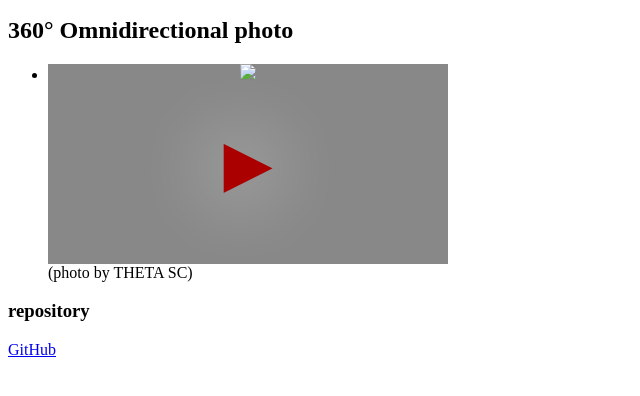
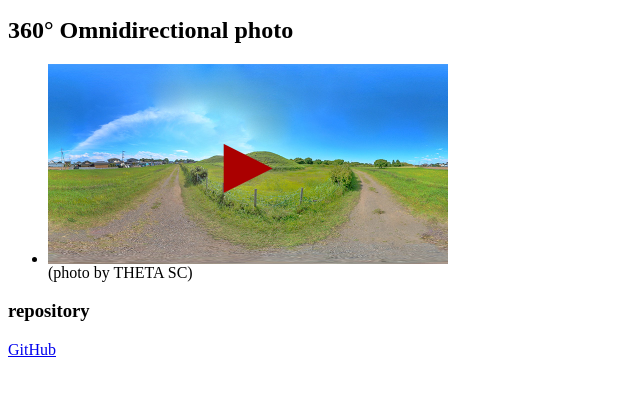
Before and after one commit to TeamTest57/360PhotoViewer, a plain HTML site: page kofun/kofun.html in a window 1280 px wide. Shown: the part 386-782 px from the top of the page, without its empty margins (0-640 px from the left). Drawn offline with Linux system fonts and the light colour scheme; files that its build step writes are made by us from their sources; files whose address does not match are found by name.

Commit message:
古墳テスト4

```diff
--- a/kofun/kofun.html
+++ b/kofun/kofun.html
@@ -25,8 +25,8 @@ click photos to start viewer
 </ul>
 <h2>360° Omnidirectional photo </h2>
 <ul>
-	<li><div class=poxe data-src="sample/R0010392.JPG">
-		<img class=thumb src="sample/R0010392_s.jpg"></div>
+	<li><div class=poxe data-src="../sample/R0010392.JPG">
+		<img class=thumb src="../sample/R0010392_s.jpg"></div>
 		(photo by THETA SC)</li>
 </ul>
 <h3>repository</h3>
```
